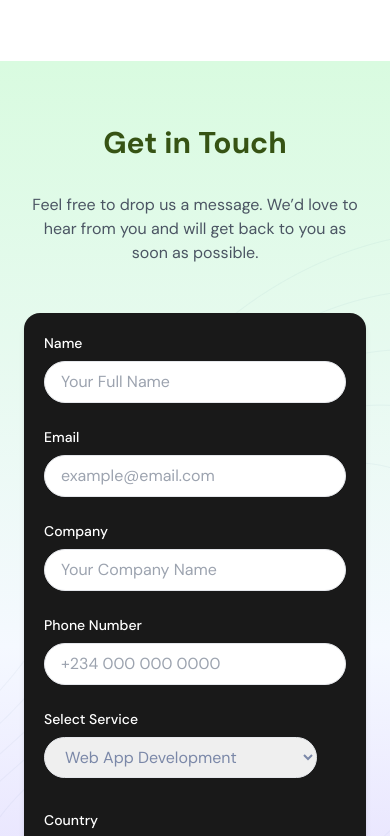
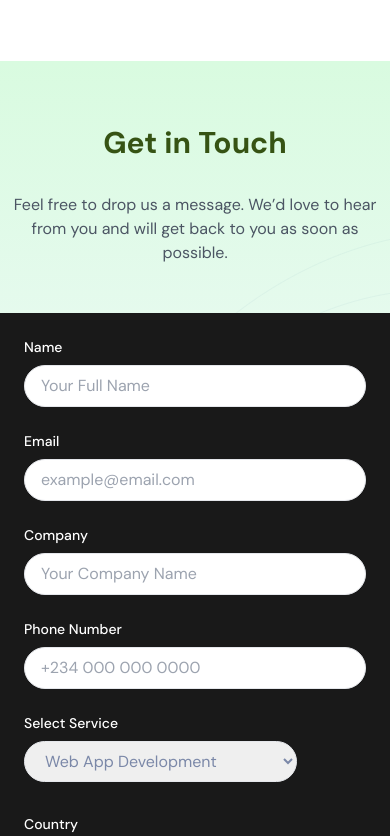
Before and after one commit to EmmanuelDevC/bracknellng, a React (Vite) app: page /Contact in a window 390 px wide. Shown: the part 1100-1936 px from the top of the page. Built offline with nearby package versions, Linux system fonts and the light colour scheme.

Commit message:
contact us messaging commit

```diff
--- a/src/Pages/ContactusPage.jsx
+++ b/src/Pages/ContactusPage.jsx
@@ -133,7 +133,7 @@ const ContactUs = () => {
                     backgroundBlendMode: "overlay",
                 }}
             >
-                <div className="max-w-6xl mx-auto px-6 lg:px-12"
+                <div className="max-w-6xl mx-auto lg:px-12"
                 >
                     <h2 className="text-3xl md:text-4xl lg:text-5xl font-bold text-center text-lime-900 mb-8">
                         Get in Touch
@@ -143,7 +143,7 @@ const ContactUs = () => {
                     </p>
                     <form
                         onSubmit={handleSubmit}
-                        className="grid grid-cols-1 md:grid-cols-2 gap-6 bg-[#191919] shadow-md rounded-2xl p-5 lg:p-8"
+                        className="grid grid-cols-1 md:grid-cols-2 gap-6 bg-[#191919] shadow-md lg:rounded-2xl md:rounded-2xl p-6 lg:p-8"
                     >
                         {/* Name */}
                         <div className="flex flex-col">
```
